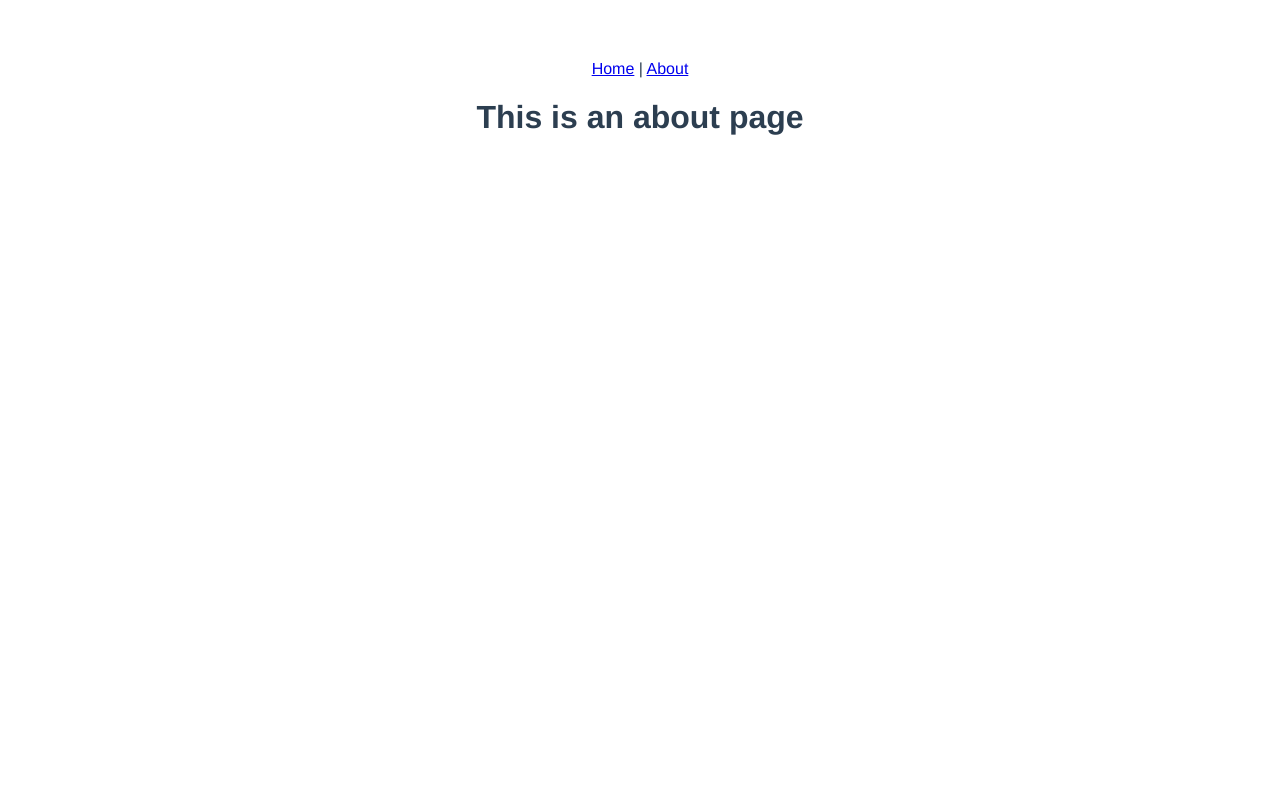
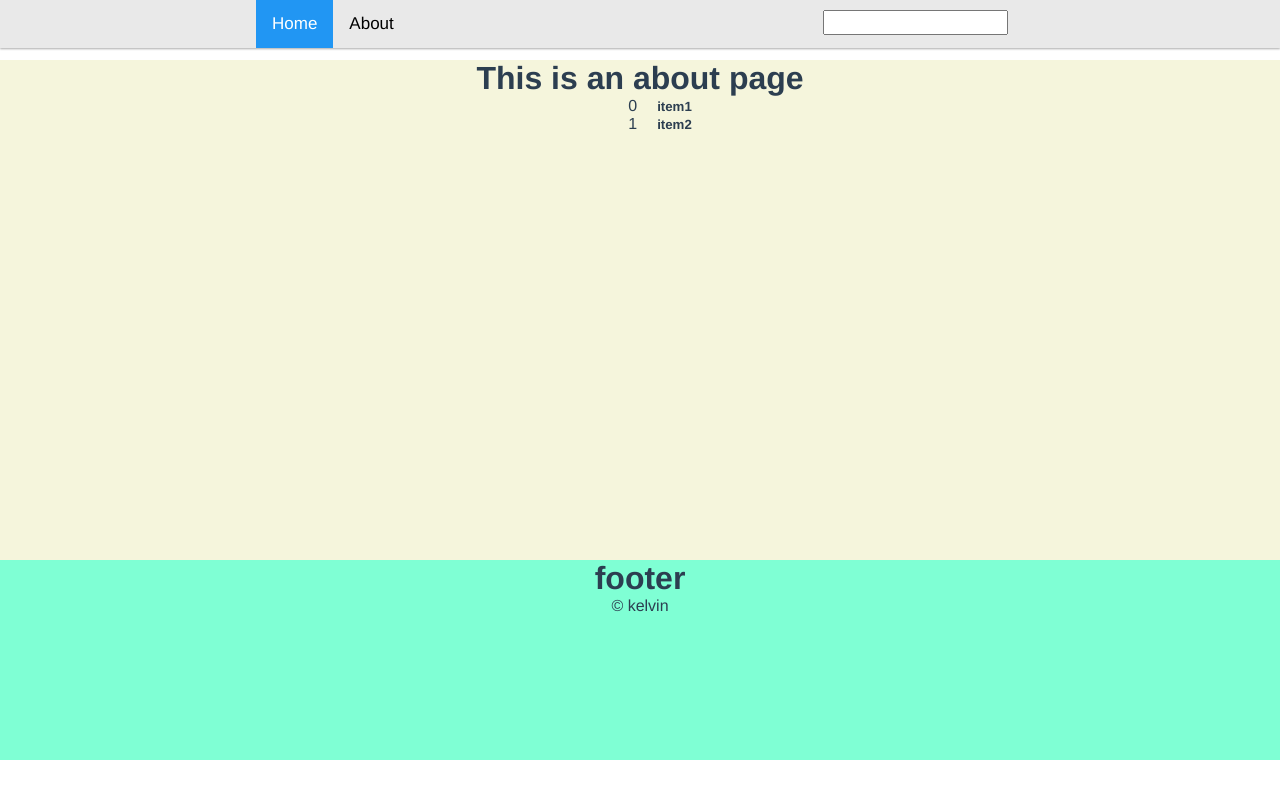
Before and after one commit to HuIsKelvin/information-system-front-end, a Vue app: page /#/about in a window 1280 px wide. Built offline with nearby package versions, Linux system fonts and the light colour scheme.

Commit message:
slightly change style

```diff
--- a/src/App.vue
+++ b/src/App.vue
@@ -1,14 +1,40 @@
 <template>
   <div id="app">
     <div id="nav">
+      <div class="top-nav">
+        <top-nav></top-nav>
+      </div>
+      <!--
       <router-link to="/">Home</router-link> |
       <router-link to="/about">About</router-link>
+      -->
     </div>
-    <router-view/>
+    <div class="content">
+      <router-view class="view"/>
+    </div>
+    <vfooter class="footer"></vfooter>
   </div>
 </template>
 
+<script>
+import TopNav from './components/TopNav'
+import Footer from './components/Footer'
+
+export default {
+  name: 'App',
+  components: {
+    "top-nav": TopNav,
+    "Vfooter": Footer
+  }
+}
+</script>
+
 <style>
+* {
+  margin: 0;
+  box-sizing: border-box;
+}
+
 #app {
   font-family: 'Avenir', Helvetica, Arial, sans-serif;
   -webkit-font-smoothing: antialiased;
@@ -17,4 +43,19 @@
   color: #2c3e50;
   margin-top: 60px;
 }
+
+.content {
+  height:500px;
+  background-color: beige;
+}
+
+.view {
+  height: 600px;
+}
+
+.footer {
+  width: 100%;
+  min-height: 200px;
+  background-color: aquamarine;
+}
 </style>
--- /dev/null
+++ b/src/components/Footer.vue
@@ -0,0 +1,16 @@
+<template>
+  <div>
+    <h1>footer</h1>
+    <div>&copy kelvin</div>
+  </div>
+</template>
+
+<script>
+export default {
+  name: "Footer"
+}
+</script>
+
+<style>
+
+</style>
--- /dev/null
+++ b/src/components/TopNav.vue
@@ -0,0 +1,70 @@
+<template>
+  <div class="topnav framework-width">
+  <div class="framework-width">
+    <router-link to="/" tag="div">
+      <a class="active" href="#home">Home</a>
+    </router-link>
+    <router-link to="/About" tag="div">
+      <a href="#about">About</a>
+    </router-link>
+    <input class="searchBox" type="text">
+  </div>
+  </div>
+</template>
+
+<script>
+  export default {
+
+  }
+</script>
+
+<style>
+  * {box-sizing: border-box;}
+  /*
+  框架在浏览器的宽度
+  --------------------------
+  */
+  .framework-width {
+    margin: 0 auto;
+    width: 60%;
+  }
+
+  /*
+  导航栏样式
+   */
+  .topnav {
+    overflow: hidden;
+    background-color: #e9e9e9;
+    box-shadow: 0px 1px 2px #aaaaaa;
+    position: fixed;
+    top: 0;
+    width: 100%;
+  }
+
+  .topnav a {
+    float: left;
+    display: block;
+    color: black;
+    text-align: center;
+    padding: 14px 16px;
+    text-decoration: none;
+    font-size: 17px;
+  }
+
+  .topnav a:hover {
+    background-color: #ddd;
+    color: black;
+  }
+
+  .topnav a.active {
+    background-color: #2196F3;
+    color: white;
+  }
+
+  .topnav .searchBox {
+    float: right;
+    display: block;
+    margin: 10px 16px;
+    height: 25px;
+  }
+</style>
--- a/src/views/About.vue
+++ b/src/views/About.vue
@@ -1,5 +1,29 @@
 <template>
   <div class="about">
     <h1>This is an about page</h1>
+    <ul>
+      <li v-for="(item,index) in items" :key="index">{{index}}<h5>{{item}}</h5></li>
+    </ul>
   </div>
 </template>
+
+<script>
+export default {
+  data () {
+    return {
+      items: ["item1", "item2"],
+    }
+  }
+}
+</script>
+
+<style>
+h5 {
+  display: inline-block;
+  padding-left: 20px;
+}
+
+ul {
+  list-style: none;
+}
+</style>
--- a/src/views/Home.vue
+++ b/src/views/Home.vue
@@ -13,7 +13,7 @@
 //import HelloWorld from '@/components/HelloWorld.vue'
 
 export default {
-  // name: 'home',
+  name: 'home',
   // components: {
   //   HelloWorld
   // }
```
